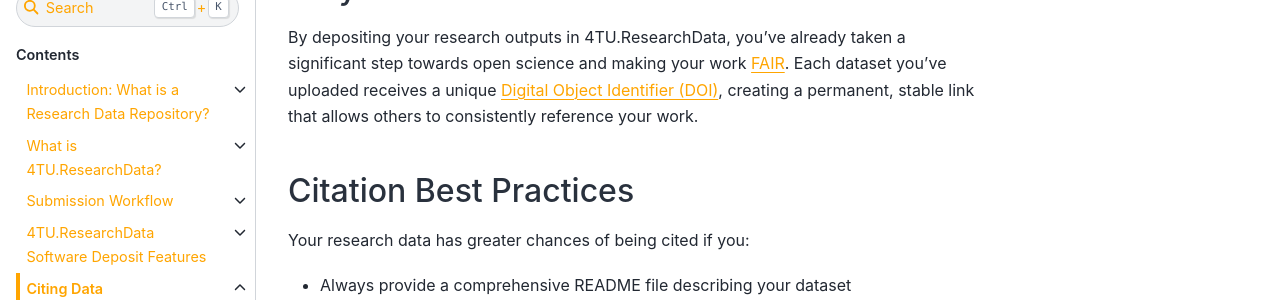
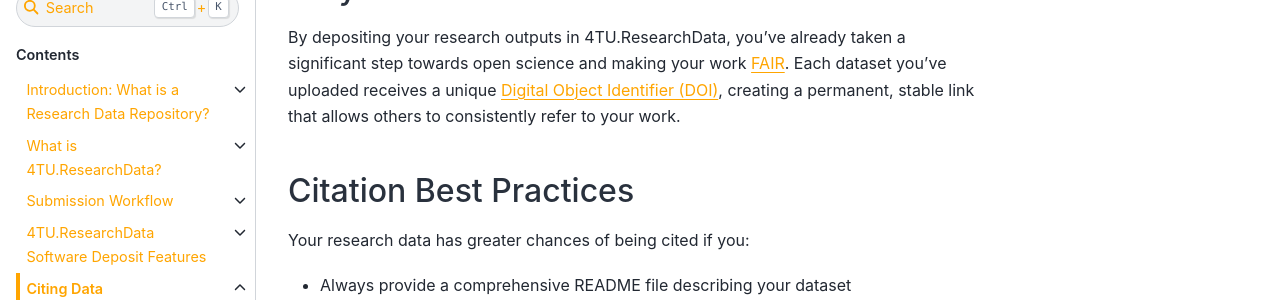
Before and after one commit to TUDelft-books/FAIR4TU_Submission_Help, a Jupyter Book: the page built from book/citing_data/intro.md, in a window 1280 px wide and 900 px high, scrolled down 926 px. Shown: the part 180-480 px from the top of the window. Built offline with Jupyter Book 1.0.4 settings and Sphinx 7.4.7 and the Sphinx Book theme 1.1.4, drawn with Linux system fonts in a browser that asks for light colours; pages that are not in the unit, such as notebooks, are missing from menus; comment, search, counter and statistics services are not loaded.

Commit message:
Update intro.md

```diff
--- a/book/citing_data/intro.md
+++ b/book/citing_data/intro.md
@@ -22,7 +22,7 @@ Specifically for software and code, 4TU.ResearchData supports the Citation File
 
 ## Why does citation matter?
 
-By depositing your research outputs in 4TU.ResearchData, you've already taken a significant step towards open science and making your work [FAIR](/introduction/fair_data_and_software). Each dataset you've uploaded receives a unique [Digital Object Identifier (DOI)](https://www.doi.org/), creating a permanent, stable link that allows others to consistently reference your work.
+By depositing your research outputs in 4TU.ResearchData, you've already taken a significant step towards open science and making your work [FAIR](/introduction/fair_data_and_software). Each dataset you've uploaded receives a unique [Digital Object Identifier (DOI)](https://www.doi.org/), creating a permanent, stable link that allows others to consistently refer to your work.
 
 ## Citation Best Practices
 
```
